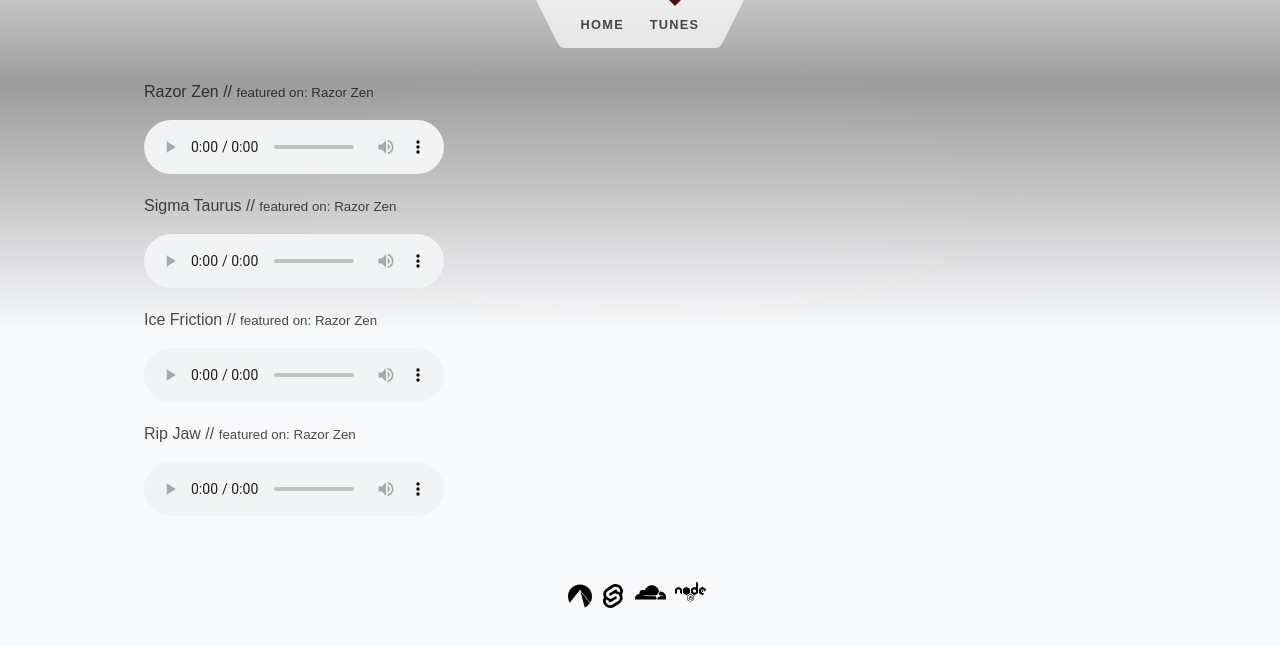
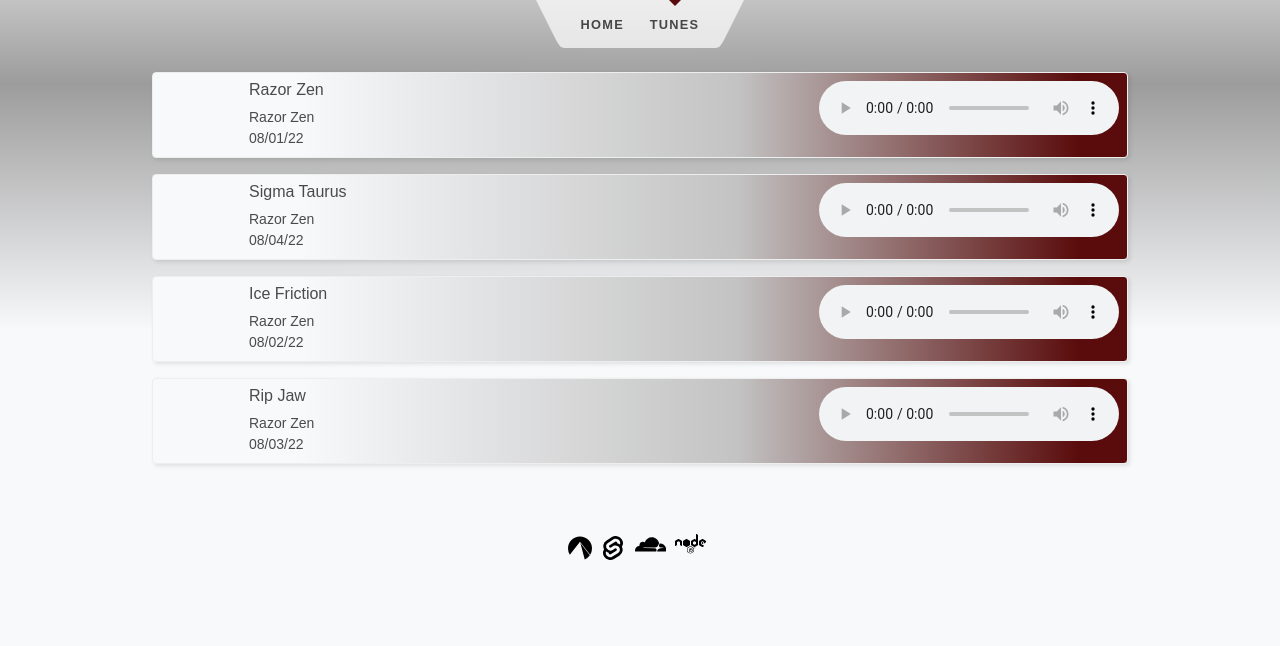
Before and after one commit to MattKuhn123/kuhn-tunes, a SvelteKit app: page /tunes in a window 1280 px wide. Shown: the top 646 px of the page. Built offline with nearby package versions, Linux system fonts and the light colour scheme.

Commit message:
Styled and dated

```diff
--- a/src/routes/tunes/+page.server.ts
+++ b/src/routes/tunes/+page.server.ts
@@ -5,8 +5,7 @@ import type { PageServerLoad } from './$types';
 type Tune = {
 	title: string;
 	group: string;
-	created: string;
-	tags: string[];
+	created: Date;
 	src: string;
 };
 
--- a/src/routes/tunes/+page.svelte
+++ b/src/routes/tunes/+page.svelte
@@ -1,5 +1,5 @@
 <script lang="ts">
-	import AudioPlayer from '../../audio-player/AudioPlayer.svelte';
+	import Tune from '../../tune/tune.svelte';
 	import type { PageData } from '../../../.svelte-kit/types/src/routes/tunes/$types';
 
 	export let data: PageData;
@@ -10,9 +10,8 @@
 	<meta name="description" />
 </svelte:head>
 
-{#each data.tunes as { src, title, group }}
-	<p class="title">{title} // <small>featured on: {group}</small></p>
-	<AudioPlayer {src} />
+{#each data.tunes as { src, title, group, created }}
+	<Tune {src} {title} {group} {created}/>
 {/each}
 
 <style>
--- /dev/null
+++ b/src/tune/tune.svelte
@@ -0,0 +1,58 @@
+<script>
+    import AudioPlayer from "../audio-player/AudioPlayer.svelte";
+
+	export /**
+    * @type {any}*/
+	 let title;
+	export /**
+    * @type {any}*/
+	 let group;
+     export /**
+    * @type {any}*/
+	 let src;
+     export /**
+    * @type {Date}*/
+	 let created;
+</script>
+
+<div class='card'>
+    <div>
+        <h2>{title}</h2>
+        <p>{group}</p>
+        <p>{created}</p>
+    </div>
+	<AudioPlayer {src} />
+</div>
+
+<style>
+	.card {
+        background: linear-gradient(
+            90deg,
+            var(--tertiary-color) 15%,
+            var(--primary-color) 60%,
+            var(--accent-color) 95%
+	    );
+        display: flex;
+        justify-content: space-between;
+		margin: 0.5em;
+		padding: 0.5em 0.5em 0.5em 6em;
+		border: 1px solid #eee;
+		border-radius: 4px;
+		box-shadow: 2px 2px 4px rgba(0,0,0,0.1);
+	}
+
+	.card::after {
+		clear: both;
+		display: block;
+	}
+
+	h2 {
+		margin: 0 0 0.5em 0;
+		font-size: 16px;
+	}
+
+	p {
+		margin: 0;
+		font-size: 14px;
+	}
+</style>
--- a/static/db.json
+++ b/static/db.json
@@ -2,31 +2,27 @@
     {
         "title": "Razor Zen",
         "group": "Razor Zen",
-        "created": "",
-        "tags": ["Arcade", "Slow"],
+        "created": "08/01/22",
         "src": "./Razor-Zen.ogg"
     },
     {
         "title": "Sigma Taurus",
         "group": "Razor Zen",
-        "created": "",
-        "tags": ["Arcade", "Fast"],
+        "created": "08/04/22",
         "src": "./Sigma-Taurus.ogg"
     }
     ,
     {
         "title": "Ice Friction",
         "group": "Razor Zen",
-        "created": "",
-        "tags": ["Arcade", "Fast"],
+        "created": "08/02/22",
         "src": "./Ice-Friction.ogg"
     }
     ,
     {
         "title": "Rip Jaw",
         "group": "Razor Zen",
-        "created": "",
-        "tags": ["Arcade", "Fast"],
+        "created": "08/03/22",
         "src": "./Rip-Jaw.ogg"
     }
 ]
```
